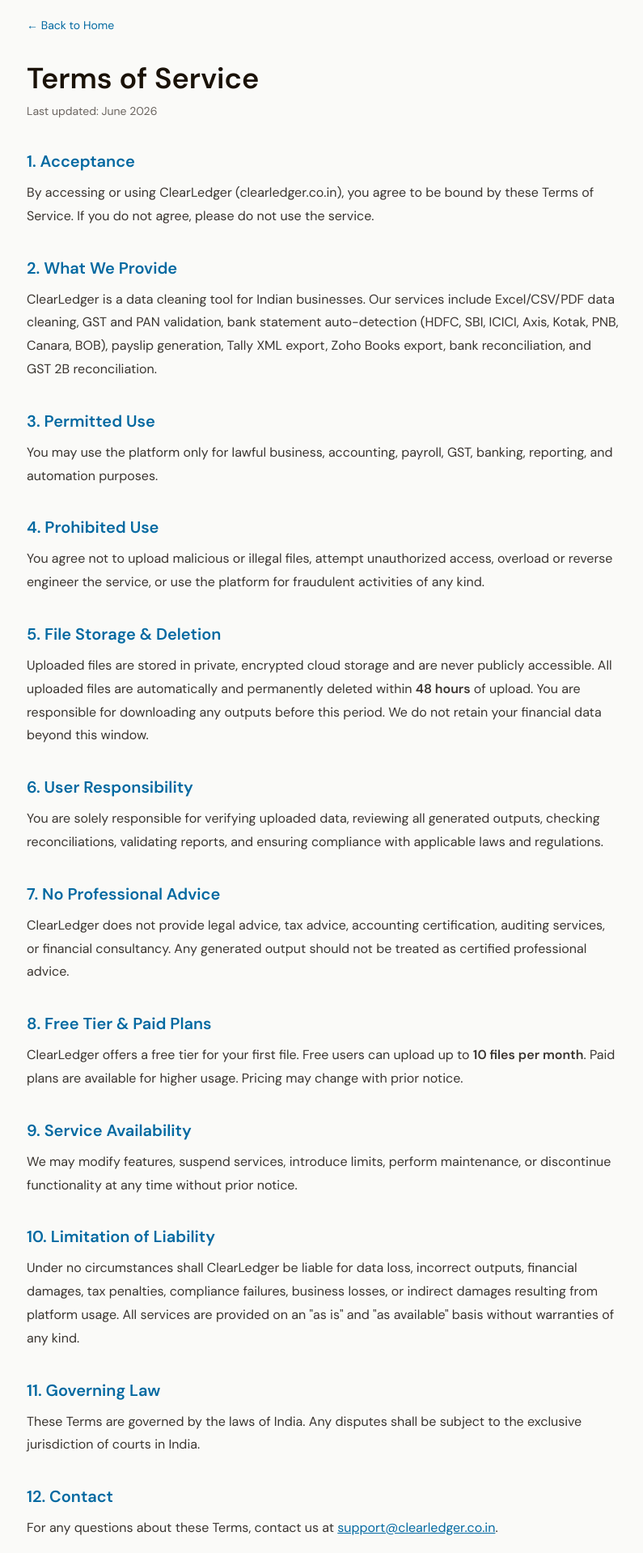
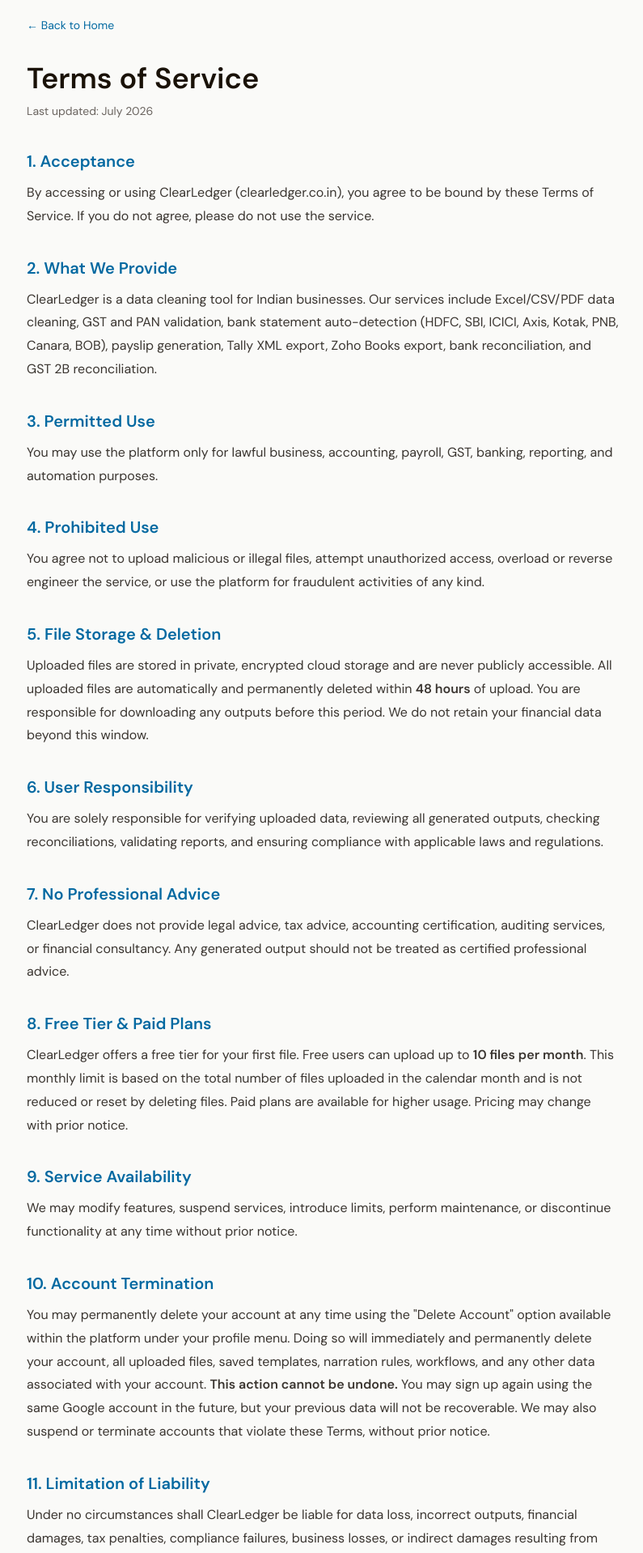
Before and after one commit to ketanpundir-00/clearledger-landing, a Next.js app: page /terms in a window 1280 px wide. Shown: the part 40-1958 px from the top of the page at 81% size, without its empty margins (241-1036 px from the left). Built offline with nearby package versions, Linux system fonts and the light colour scheme.

Commit message:
docs: update privacy policy and terms for delete account feature

```diff
--- a/src/app/terms/page.js
+++ b/src/app/terms/page.js
@@ -9,7 +9,7 @@
       <a href="/" style={{ color: '#0369A1', textDecoration: 'none', fontSize: '14px' }}>← Back to Home</a>
 
       <h1 style={{ fontSize: '36px', fontWeight: '900', marginTop: '32px', marginBottom: '8px' }}>Terms of Service</h1>
-      <p style={{ color: '#6B6560', fontSize: '14px', marginBottom: '40px' }}>Last updated: June 2026</p>
+      <p style={{ color: '#6B6560', fontSize: '14px', marginBottom: '40px' }}>Last updated: July 2026</p>
 
       <section style={{ marginBottom: '36px' }}>
         <h2 style={{ fontSize: '20px', fontWeight: '700', marginBottom: '12px', color: '#0369A1' }}>1. Acceptance</h2>
@@ -48,7 +48,7 @@
 
       <section style={{ marginBottom: '36px' }}>
         <h2 style={{ fontSize: '20px', fontWeight: '700', marginBottom: '12px', color: '#0369A1' }}>8. Free Tier & Paid Plans</h2>
-        <p style={{ lineHeight: '1.8', color: '#3a3530' }}>ClearLedger offers a free tier for your first file. Free users can upload up to <strong>10 files per month</strong>. Paid plans are available for higher usage. Pricing may change with prior notice.</p>
+        <p style={{ lineHeight: '1.8', color: '#3a3530' }}>ClearLedger offers a free tier for your first file. Free users can upload up to <strong>10 files per month</strong>. This monthly limit is based on the total number of files uploaded in the calendar month and is not reduced or reset by deleting files. Paid plans are available for higher usage. Pricing may change with prior notice.</p>
       </section>
 
       <section style={{ marginBottom: '36px' }}>
@@ -57,17 +57,22 @@
       </section>
 
       <section style={{ marginBottom: '36px' }}>
-        <h2 style={{ fontSize: '20px', fontWeight: '700', marginBottom: '12px', color: '#0369A1' }}>10. Limitation of Liability</h2>
+        <h2 style={{ fontSize: '20px', fontWeight: '700', marginBottom: '12px', color: '#0369A1' }}>10. Account Termination</h2>
+        <p style={{ lineHeight: '1.8', color: '#3a3530' }}>You may permanently delete your account at any time using the "Delete Account" option available within the platform under your profile menu. Doing so will immediately and permanently delete your account, all uploaded files, saved templates, narration rules, workflows, and any other data associated with your account. <strong>This action cannot be undone.</strong> You may sign up again using the same Google account in the future, but your previous data will not be recoverable. We may also suspend or terminate accounts that violate these Terms, without prior notice.</p>
+      </section>
+
+      <section style={{ marginBottom: '36px' }}>
+        <h2 style={{ fontSize: '20px', fontWeight: '700', marginBottom: '12px', color: '#0369A1' }}>11. Limitation of Liability</h2>
         <p style={{ lineHeight: '1.8', color: '#3a3530' }}>Under no circumstances shall ClearLedger be liable for data loss, incorrect outputs, financial damages, tax penalties, compliance failures, business losses, or indirect damages resulting from platform usage. All services are provided on an "as is" and "as available" basis without warranties of any kind.</p>
       </section>
 
       <section style={{ marginBottom: '36px' }}>
-        <h2 style={{ fontSize: '20px', fontWeight: '700', marginBottom: '12px', color: '#0369A1' }}>11. Governing Law</h2>
+        <h2 style={{ fontSize: '20px', fontWeight: '700', marginBottom: '12px', color: '#0369A1' }}>12. Governing Law</h2>
         <p style={{ lineHeight: '1.8', color: '#3a3530' }}>These Terms are governed by the laws of India. Any disputes shall be subject to the exclusive jurisdiction of courts in India.</p>
       </section>
 
       <section style={{ marginBottom: '36px' }}>
-        <h2 style={{ fontSize: '20px', fontWeight: '700', marginBottom: '12px', color: '#0369A1' }}>12. Contact</h2>
+        <h2 style={{ fontSize: '20px', fontWeight: '700', marginBottom: '12px', color: '#0369A1' }}>13. Contact</h2>
         <p style={{ lineHeight: '1.8', color: '#3a3530' }}>For any questions about these Terms, contact us at <a href="mailto:support@clearledger.co.in" style={{ color: '#0369A1' }}>support@clearledger.co.in</a>.</p>
       </section>
     </main>
```
Also changed, not shown: src/app/privacy/page.js (+4 -4 lines).
